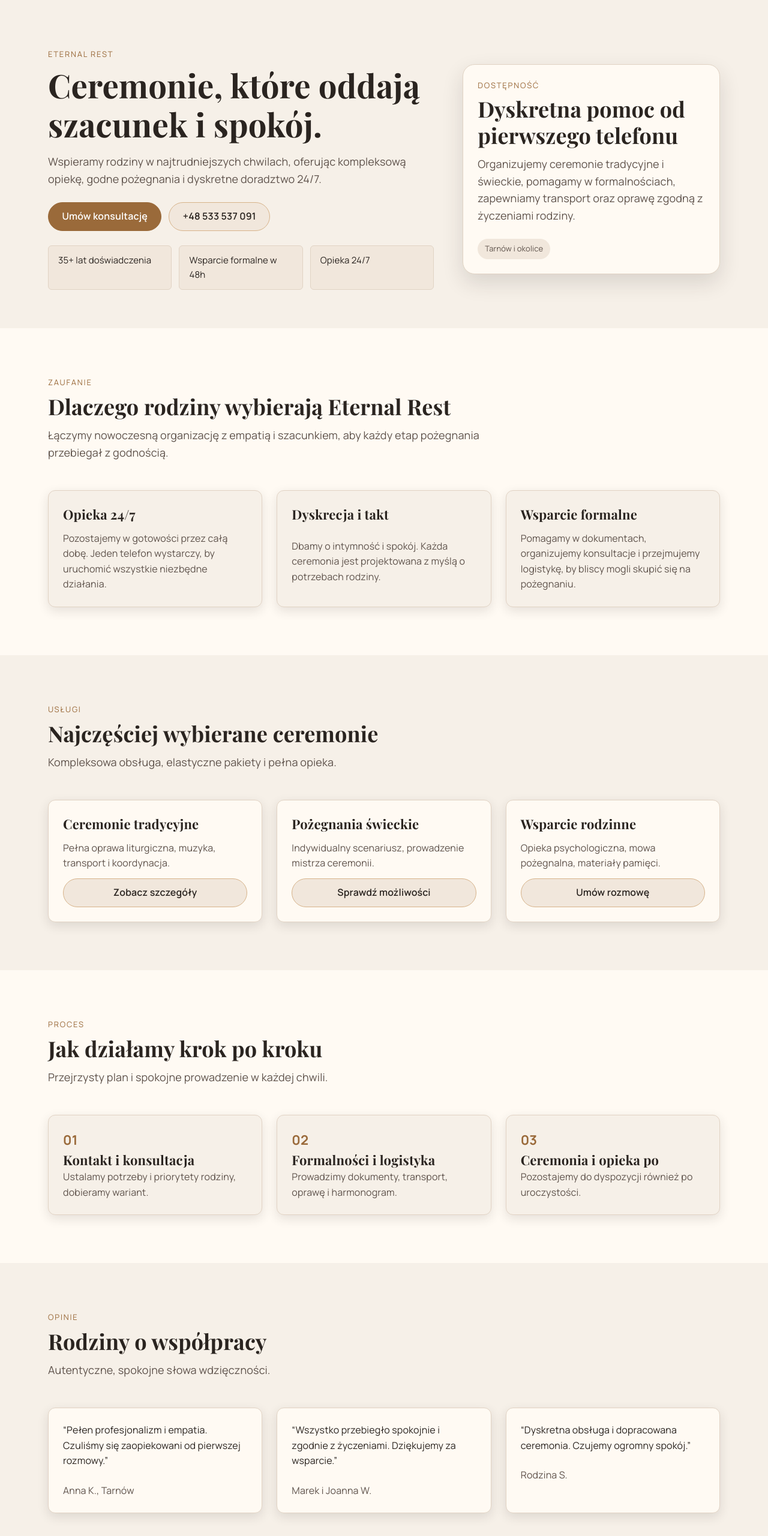
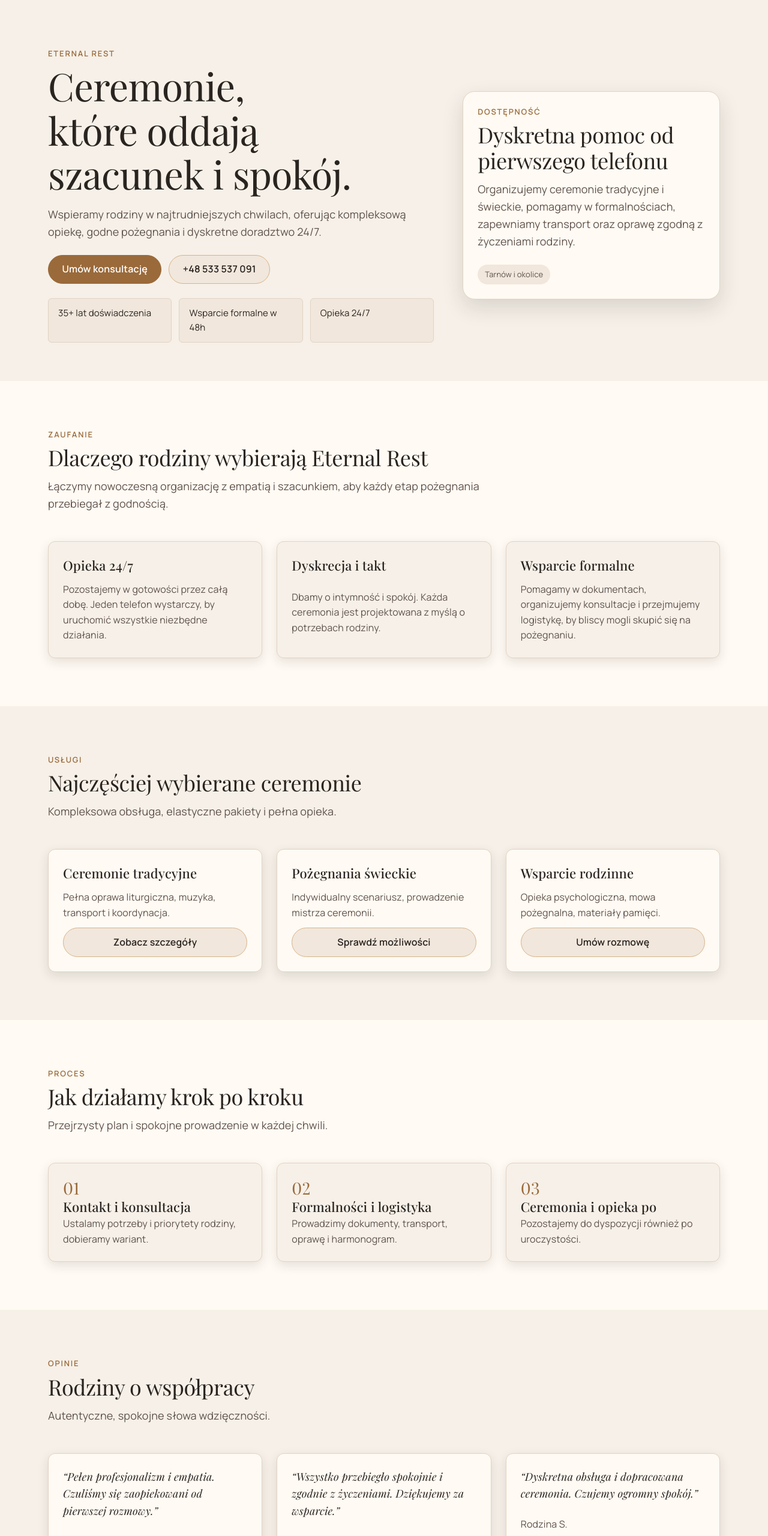
Before and after one commit to KPKrol85/DS-ceremonial-pr01-EternalRest, a website built with Vite: page index.html in a window 1280 px wide. Shown: the top 2560 px of the page at 60% size. Built offline with nearby package versions, Linux system fonts and the light colour scheme.

Commit message:
Refine editorial typography across marketing pages
* establish shared display, heading, and label weight tokens
* strengthen page title hierarchy and responsive hero typography
* apply measured serif weights to section and component headings
* refine eyebrow styling and introduce Playfair lining numerals
* add restrained italic styling to testimonial quotations

```diff
--- a/css/components.css
+++ b/css/components.css
@@ -321,8 +321,10 @@
 
 .hero__title {
   font-family: var(--font-serif);
-  font-size: var(--font-size-3xl);
-  line-height: var(--line-height-display);
+  font-size: var(--font-size-4xl);
+  font-weight: var(--font-weight-display);
+  line-height: var(--line-height-tight);
+  letter-spacing: var(--letter-spacing-display);
   text-wrap: balance;
   margin-bottom: var(--space-md);
 }
@@ -363,6 +365,7 @@
 .pricing__title {
   font-size: var(--font-size-xl);
   font-family: var(--font-serif);
+  font-weight: var(--font-weight-heading);
   line-height: var(--line-height-heading);
 }
 
@@ -411,9 +414,18 @@
 }
 
 .steps__number {
-  font-size: var(--font-size-xl);
+  font-size: var(--font-size-2xl);
   color: var(--color-accent);
-  font-weight: 700;
+}
+
+/* Editorial numerals: Playfair defaults to old-style figures, so lining figures keep
+   step numbers and price ranges on one even baseline. */
+.steps__number,
+.pricing__price {
+  font-family: var(--font-serif);
+  font-weight: var(--font-weight-display);
+  font-variant-numeric: lining-nums;
+  line-height: var(--line-height-display);
 }
 
 .testimonial {
@@ -422,6 +434,13 @@
   border-radius: var(--radius-md);
   border: 1px solid var(--color-border);
   box-shadow: var(--shadow-sm);
+}
+
+/* The quotation itself is the one italic voice; the attribution stays in the sans face. */
+.testimonial > p:first-child {
+  font-family: var(--font-serif);
+  font-size: var(--font-size-lg);
+  font-style: italic;
 }
 
 .section--alt .card,
@@ -507,7 +526,6 @@
 
 .pricing__price {
   font-size: var(--font-size-2xl);
-  font-weight: 700;
 }
 
 .pricing__details {
@@ -939,7 +957,7 @@
   }
 
   .hero__title {
-    font-size: var(--font-size-4xl);
+    font-size: var(--font-size-5xl);
   }
 
   .steps {
@@ -981,7 +999,7 @@
   }
 
   .hero__title {
-    font-size: var(--font-size-5xl);
+    font-size: var(--font-size-6xl);
   }
 
   .footer__grid {
--- a/css/layout.css
+++ b/css/layout.css
@@ -20,6 +20,8 @@
   text-transform: uppercase;
   letter-spacing: 0.14em;
   font-size: var(--font-size-xs);
+  font-weight: var(--font-weight-label);
+  line-height: var(--line-height-heading);
   color: var(--color-accent);
   margin-bottom: var(--space-xs);
 }
@@ -27,9 +29,17 @@
 .section__title {
   font-family: var(--font-serif);
   font-size: var(--font-size-2xl);
+  font-weight: var(--font-weight-display);
   line-height: var(--line-height-display);
+  letter-spacing: var(--letter-spacing-display);
   text-wrap: balance;
   margin-bottom: var(--space-sm);
+}
+
+/* Inner-page titles share .section__title but sit one tier above section titles. */
+h1.section__title {
+  font-size: var(--font-size-3xl);
+  line-height: var(--line-height-tight);
 }
 
 .section__lead {
@@ -69,6 +79,10 @@
     font-size: var(--font-size-3xl);
   }
 
+  h1.section__title {
+    font-size: var(--font-size-4xl);
+  }
+
   .grid--three {
     grid-template-columns: repeat(3, 1fr);
   }
--- a/css/pages/services.css
+++ b/css/pages/services.css
@@ -20,6 +20,7 @@
 .services-list__title {
   font-family: var(--font-serif);
   font-size: var(--font-size-xl);
+  font-weight: var(--font-weight-heading);
   line-height: var(--line-height-heading);
   margin-bottom: var(--space-xs);
 }
--- a/css/tokens.css
+++ b/css/tokens.css
@@ -25,9 +25,18 @@
   --font-size-3xl: 2.25rem;
   --font-size-4xl: 2.85rem;
   --font-size-5xl: 3.4rem;
+  --font-size-6xl: 4rem;
 
+  /* Editorial weights: light display serif, measured component headings, firm labels. */
+  --font-weight-display: 400;
+  --font-weight-heading: 500;
+  --font-weight-label: 600;
+
+  --line-height-tight: 1.15;
   --line-height-display: 1.2;
   --line-height-heading: 1.4;
+
+  --letter-spacing-display: -0.01em;
 
   --space-2xs: 0.25rem;
   --space-xs: 0.5rem;
```
Also changed, not shown: IMPROVEMENTS-DESIGN.md (+3 -11 lines), docs/CHANGELOG.md.
